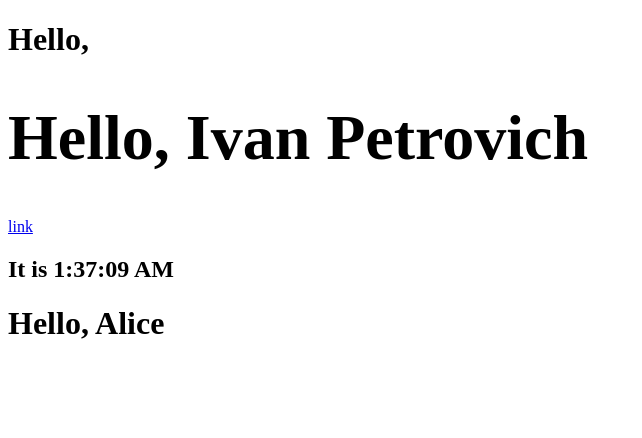
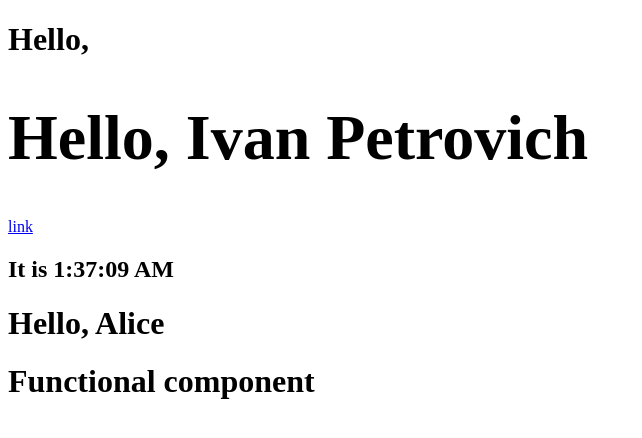
Before and after one commit to TravyCatty/react, a React (Create React App) app in the folder my-app/: page / in a window 1280 px wide. Shown: the top 438 px of the page, without its empty margins (0-642 px from the left). Built offline with nearby package versions, Linux system fonts and the light colour scheme.

Commit message:
add new comonent

```diff
--- a/my-app/src/App.js
+++ b/my-app/src/App.js
@@ -1,3 +1,4 @@
+import ToDoList from './components/ToDoList';
 let user = {
   firstName: 'Ivan',
   lastName: 'Petrovich'
@@ -29,6 +30,7 @@
       <a target="_blank" href="https://google.com"> link</a>
       <h2>It is {new Date().toLocaleTimeString()}</h2>
       <Welcome name='Alice' />
+      <ToDoList />
     </div>
   );
 }
--- /dev/null
+++ b/my-app/src/components/ToDoList.js
@@ -0,0 +1,11 @@
+import React from 'react'
+
+const ToDoList = () => {
+  return (
+    <div>
+        <h1>Functional component</h1>
+    </div>
+  )
+}
+
+export default ToDoList
```
